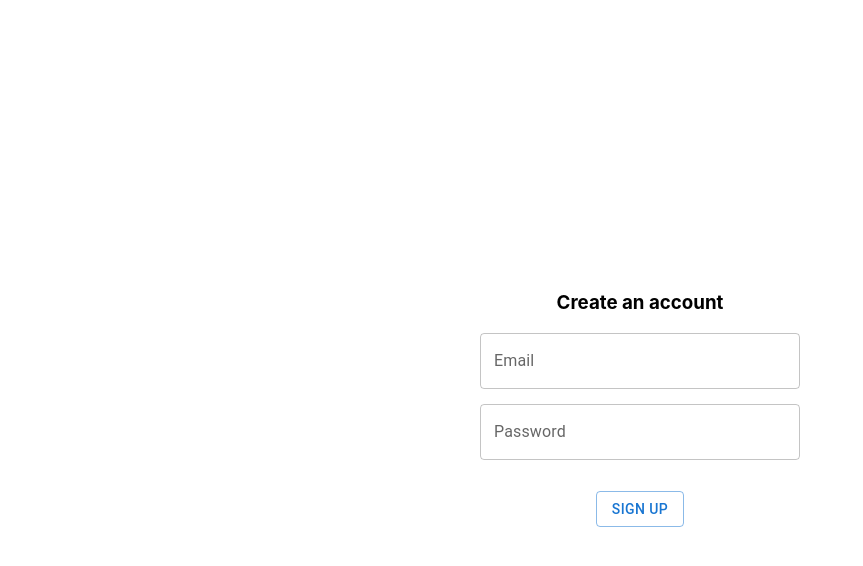
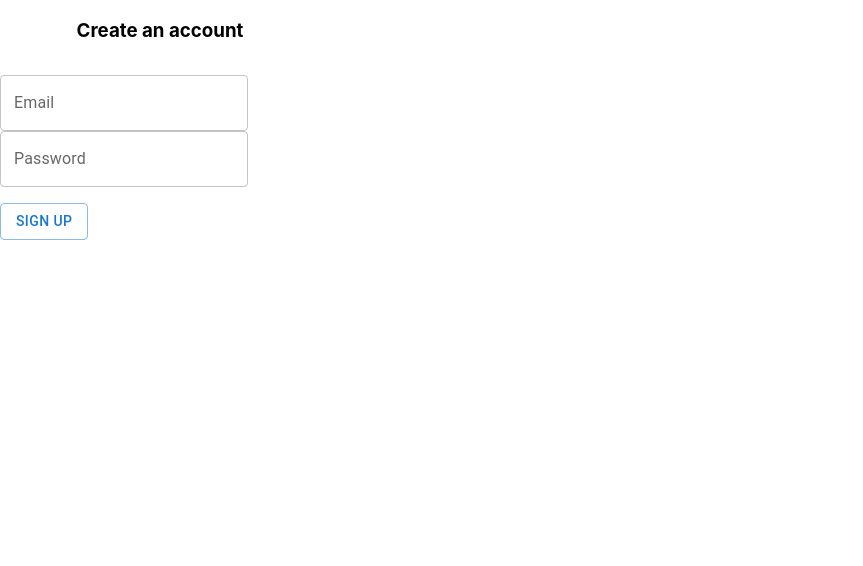
Before and after one commit to danie302/movies-list, a React (Create React App) app: page / in a window 1280 px wide. Shown: the top 566 px of the page, without its empty margins (0-863 px from the left). Built offline with nearby package versions, Linux system fonts and the light colour scheme; no server answers.

Commit message:
Add form styles

```diff
--- a/src/components/Signup.css
+++ b/src/components/Signup.css
@@ -1,4 +1,4 @@
-.form{
+.form-container{
   display: flex;
   justify-content: center;
   align-items: center;
@@ -6,11 +6,18 @@
   width: 100%;
 }
 
-.form form{
+.form{
   display: flex;
   flex-direction: column;
   width: 20rem;
   gap: 15px;
+  border: 2px solid rgba(3,37,65,1);
+  padding: 5rem;
+  border-radius: 15px;
+
+}
+.form h3{
+  align-self: center;
 }
 .form button{
   align-self: center;
```
